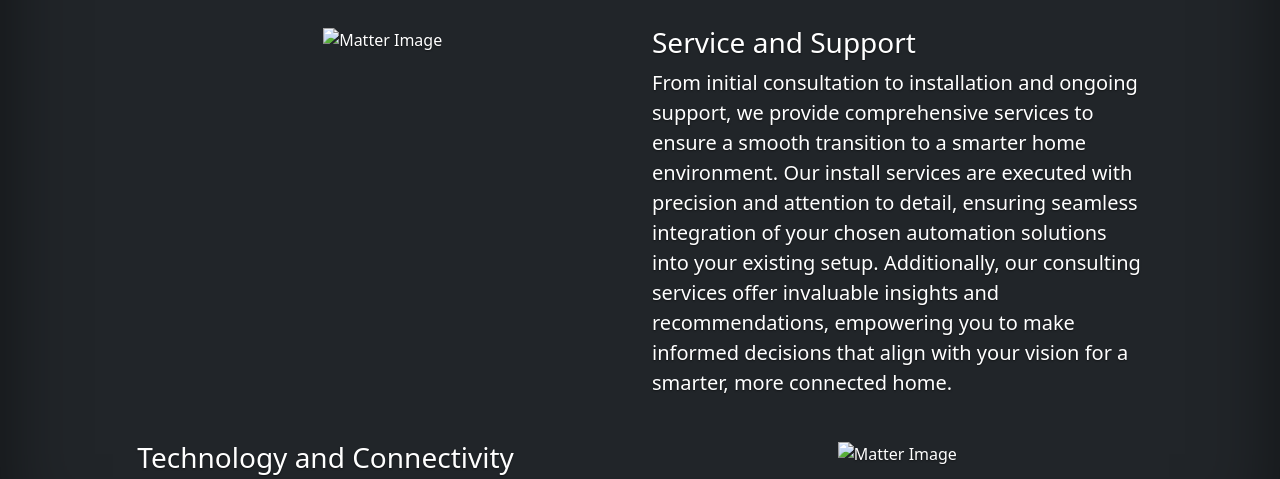
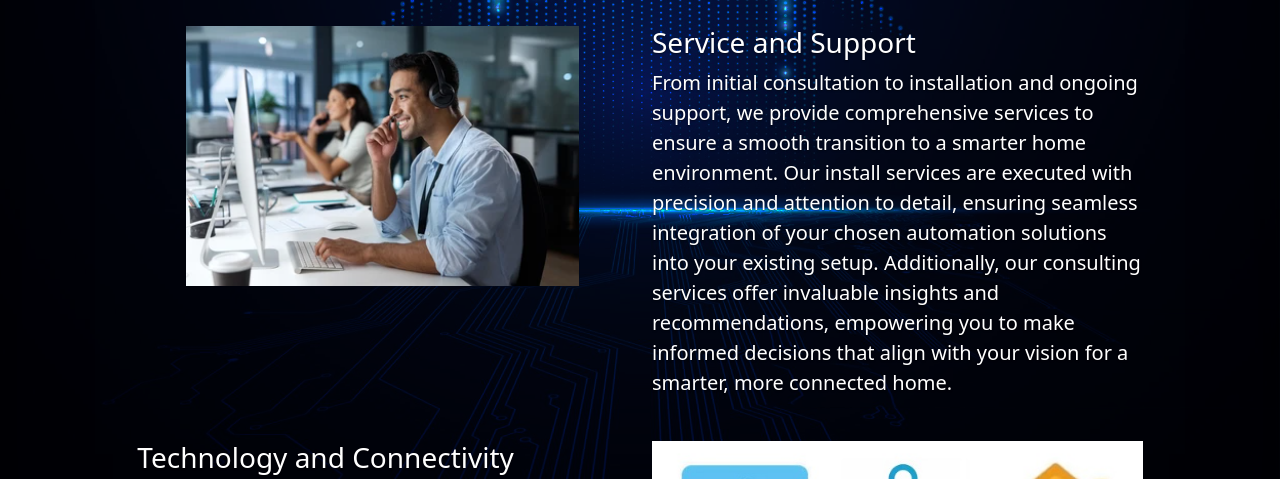
Before and after one commit to clancybawdenjcu/Startup, a plain HTML site: page about.html in a window 1280 px wide. Shown: the part 251-730 px from the top of the page. Drawn offline with nearby package versions, Linux system fonts and the light colour scheme; the site is published under a folder, as on GitHub Pages, so addresses that start at the root find nothing.

Commit message:
Fix path to image files. Update image alt text.

```diff
--- a/about.html
+++ b/about.html
@@ -27,7 +27,7 @@
         <div class="container">
           <div class="row">
             <div class="col-md-6">
-              <img src="/images/about-support.png" alt="Matter Image" class="img-fluid">
+              <img src="images/about-support.png" alt="Service and Support Image" class="img-fluid">
             </div>
             <div class="col-md-6 text-center text-md-start">
               <h3>Service and Support</h3>
@@ -48,7 +48,7 @@
                 of skilled professionals is here to guide you every step of the way.</p>
             </div>
             <div class="col-md-6">
-              <img src="/images/about-networks.jpg" alt="Matter Image" class="img-fluid">
+              <img src="images/about-networks.jpg" alt="Technology and Connectivity Image" class="img-fluid">
             </div>
           </div>
         </div>
--- a/styles.css
+++ b/styles.css
@@ -13,7 +13,7 @@
 body {
   text-shadow: 0 .05rem .1rem rgba(0, 0, 0, .5);
   box-shadow: inset 0 0 5rem rgba(0, 0, 0, .5);
-  background-image: url("/images/background.png"); /* Specify the path to your image */
+  background-image: url("images/background.png"); /* Specify the path to your image */
   background-size: cover; /* Cover the entire background */
   background-position: center; /* Center the background image */
 }
```
